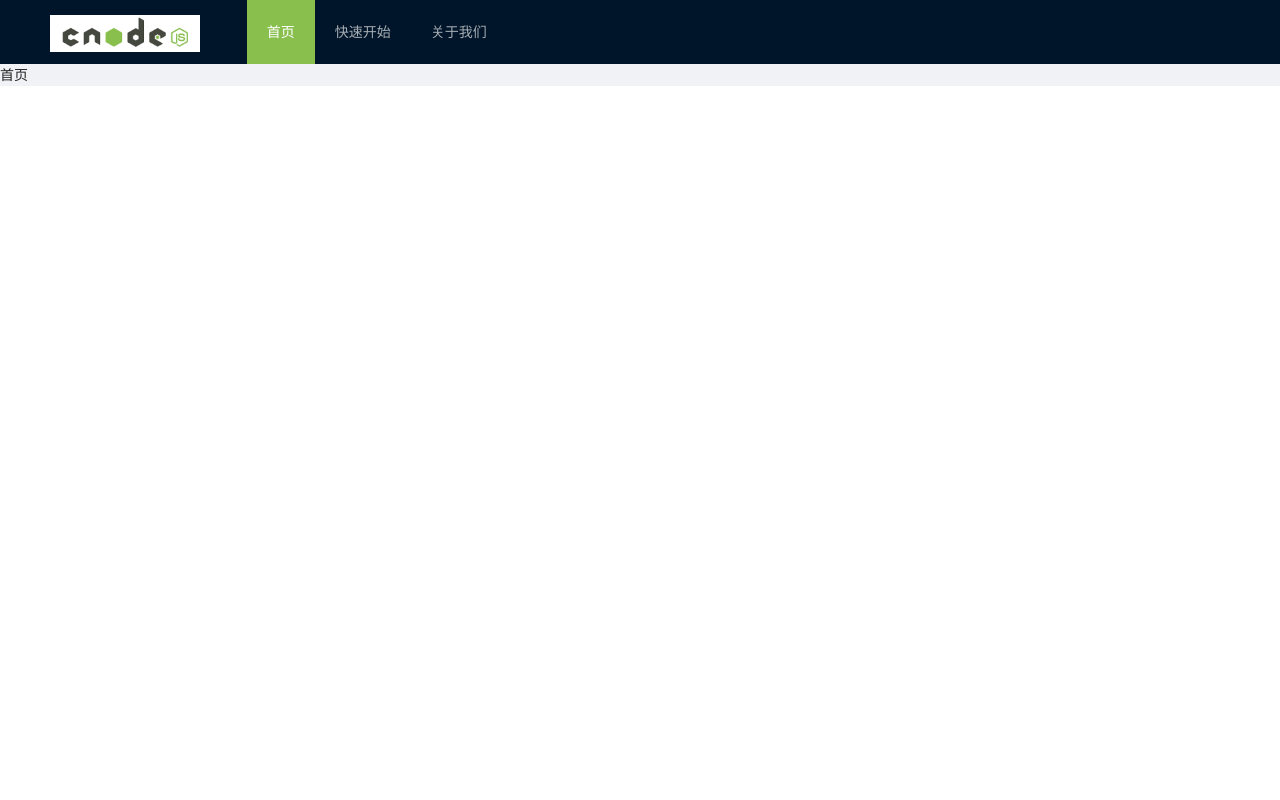
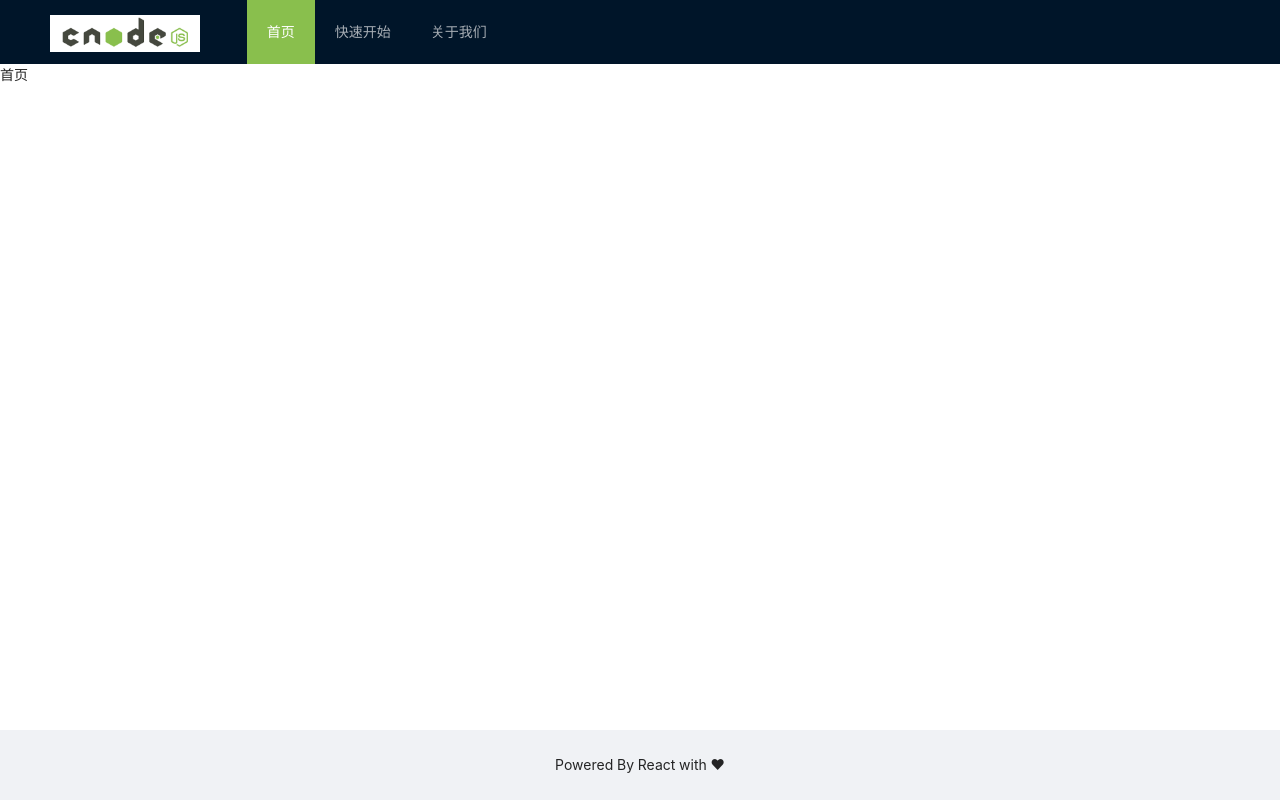
Before and after one commit to btbrad/c-node-web, a React (Create React App) app: page / in a window 1280 px wide. Built offline with nearby package versions, Linux system fonts and the light colour scheme.

Commit message:
吸顶效果

```diff
--- a/src/App.js
+++ b/src/App.js
@@ -2,6 +2,7 @@ import './App.less';
 import RouterList from './router/index'
 import { Layout } from 'antd'
 import Header from './components/Header/index'
+import Footer from './components/Footer/index'
 import { useSelector } from 'react-redux'
 function App() {
 
@@ -10,10 +11,11 @@ function App() {
   return (
     <Layout>
       <Header />
-      <Layout.Content>
+      <Layout.Content className="container">
         {/* <Button type='primary'>按钮</Button> */}
         <RouterList />
       </Layout.Content>
+      <Footer />
     </Layout>
   );
 }
--- a/src/App.less
+++ b/src/App.less
@@ -1 +1,7 @@
 @import '~antd/dist/antd.less';
+
+.container {
+  width: 100%;
+  min-height: calc(100vh - 134px);
+  background: #fff;
+}
--- a/src/components/Footer/index.js
+++ b/src/components/Footer/index.js
@@ -1,5 +1,14 @@
 import React from 'react'
+import { Affix, Layout } from 'antd'
 
-export default function Footer() {
-  return <div>footer</div>
+const Footer = Layout.Footer
+
+export default function Foot() {
+  return (
+    <Affix offsetBottom={0}>
+      <Footer>
+        <p style={{width: '200px', margin: '0 auto 0', textAlign: 'center'}}>Powered By React with ❤</p>
+      </Footer>
+    </Affix>
+  )
 }
--- a/src/components/Header/index.js
+++ b/src/components/Header/index.js
@@ -1,5 +1,5 @@
 import React from 'react'
-import { Menu, Layout, Row, Col } from 'antd'
+import { Menu, Layout, Row, Col, Affix } from 'antd'
 import { Link, useLocation } from 'react-router-dom'
 import './index.less'
 import logo from '../../static/images/logo.png'
@@ -12,7 +12,9 @@ export default function Head() {
   const { pathname } = useLocation()
   const currentKey = routes.filter(item => item.isNav).findIndex(item => item.path === pathname)
 
-  return <Header>
+  return (
+    <Affix offsetTop={0}>
+      <Header>
         <Row>
           <Col span={4}>
             <div className="logo">
@@ -32,6 +34,7 @@ export default function Head() {
             </Menu>
           </Col>
         </Row>
-
       </Header>
+    </Affix>
+  )
 }
```
Lines whose indentation alone changed are shown as unchanged.
